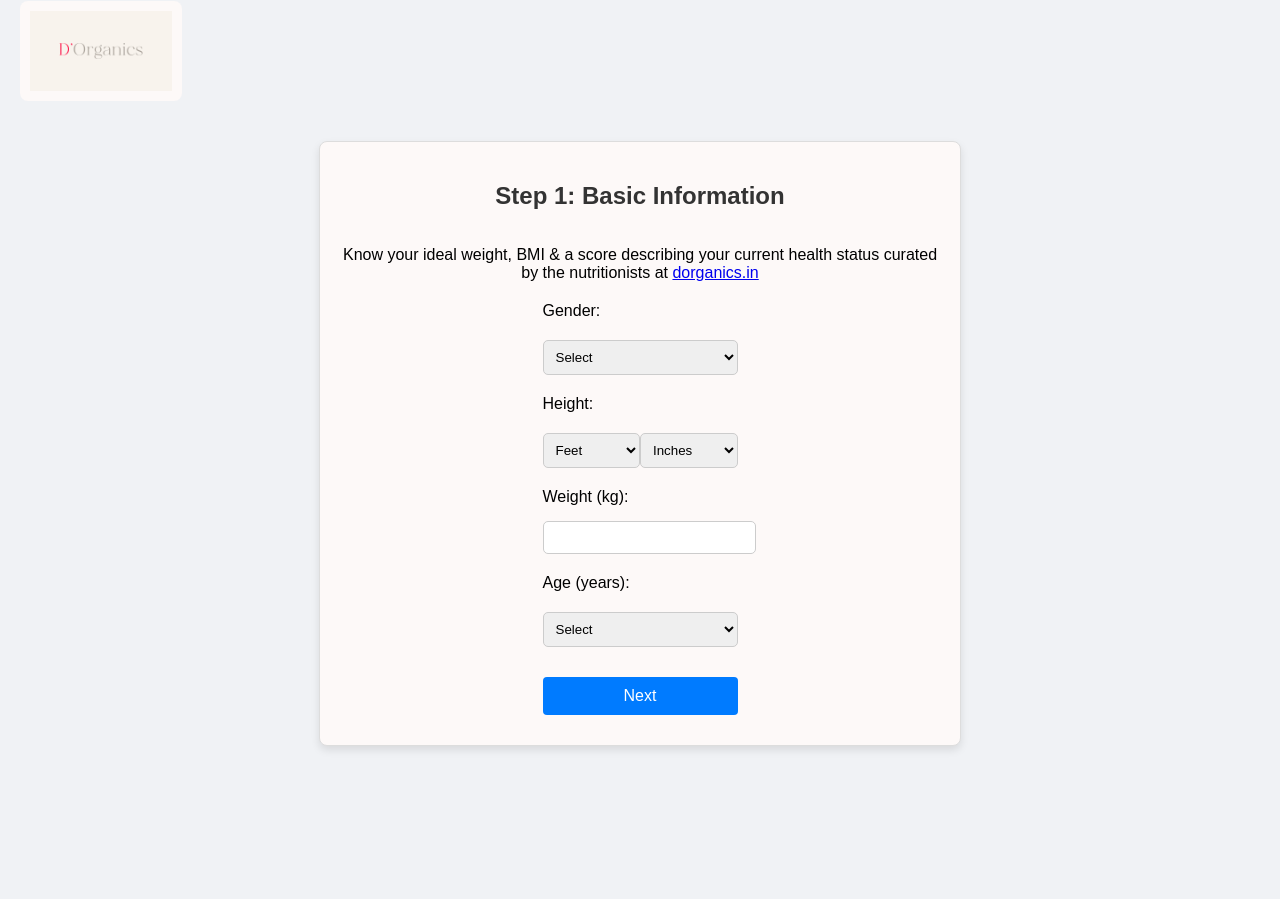
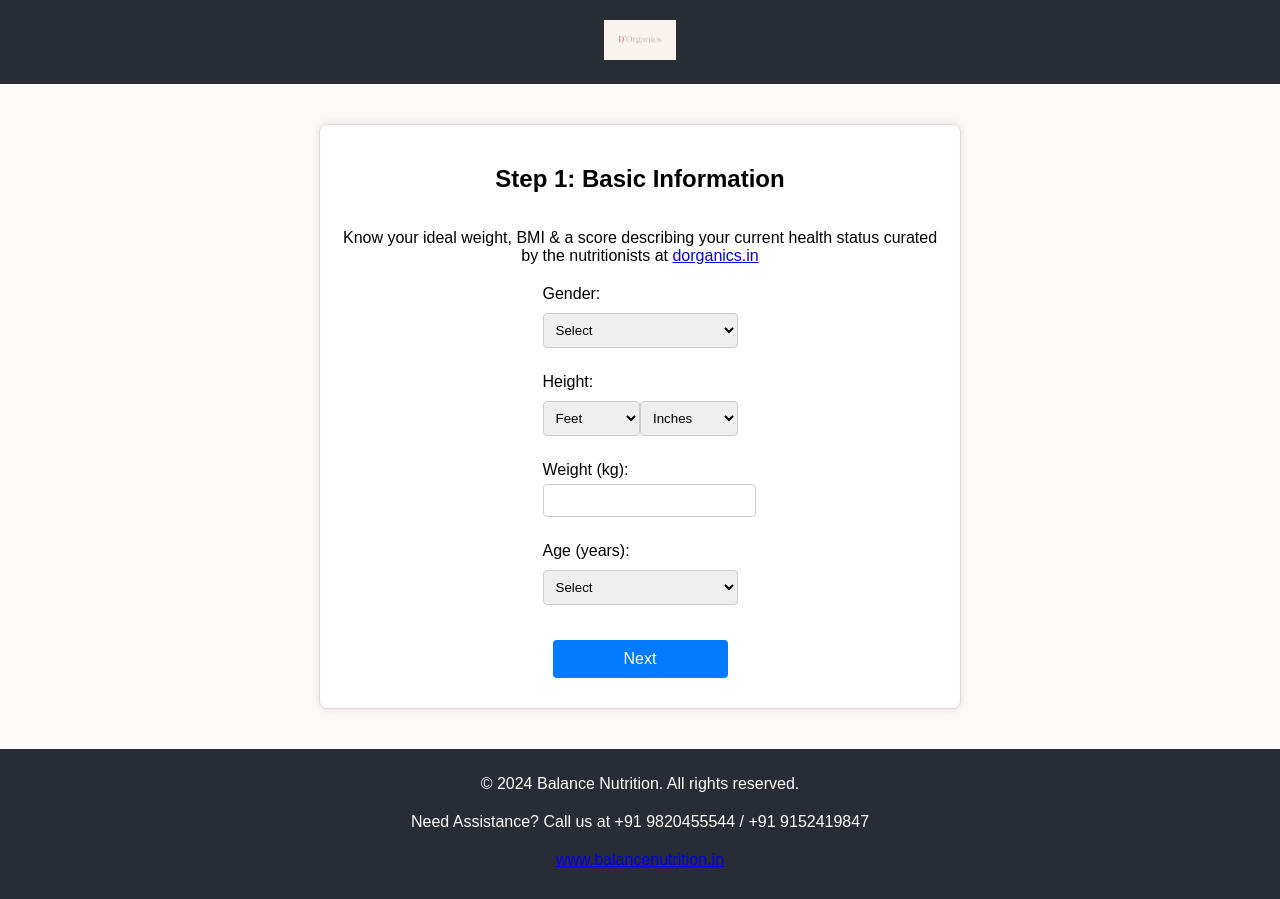
Before and after one commit to faizan842/health-score-app, a React (Create React App) app: page / in a window 1280 px wide. Before the commit the page ends 800 px from the top, so only its background shows below. Built offline with nearby package versions, Linux system fonts and the light colour scheme.

Commit message:
add result

```diff
--- a/src/App.js
+++ b/src/App.js
@@ -4,6 +4,8 @@ import Step2 from './components/Step2';
 import Step3 from './components/Step3';
 import Step4 from './components/Step4';
 import Step5 from './components/Step5';
+import Step6 from './components/Step6';
+import Result from './components/Result';
 import './styles/App.css';
 
 const App = () => {
@@ -32,21 +34,28 @@ const App = () => {
 
   const handleSubmit = () => {
     console.log('Form Data:', formData);
-    alert('Your health score is ready! Check the console for details.');
+    setStep(step + 1);
   };
 
   return (
     <div className="App">
       <header className="App-header">
-        <img src="/images/logo.png" alt="Logo" className="App-logo" /> {/* Add the logo */}
+        <img src="/images/logo.png" alt="Logo" className="App-logo" />
       </header>
       <div className="App-content">
         {step === 1 && <Step1 formData={formData} setFormData={setFormData} nextStep={nextStep} />}
         {step === 2 && <Step2 formData={formData} setFormData={setFormData} nextStep={nextStep} prevStep={prevStep} />}
         {step === 3 && <Step3 formData={formData} setFormData={setFormData} nextStep={nextStep} prevStep={prevStep} />}
         {step === 4 && <Step4 formData={formData} setFormData={setFormData} nextStep={nextStep} prevStep={prevStep} />}
-        {step === 5 && <Step5 formData={formData} setFormData={setFormData} nextStep={handleSubmit} prevStep={prevStep} />}
+        {step === 5 && <Step5 formData={formData} setFormData={setFormData} nextStep={nextStep} prevStep={prevStep} />}
+        {step === 6 && <Step6 formData={formData} setFormData={setFormData} prevStep={prevStep} handleSubmit={handleSubmit} />}
+        {step === 7 && <Result formData={formData} />}
       </div>
+      <footer className="App-footer">
+        <p>&copy; 2024 Balance Nutrition. All rights reserved.</p>
+        <p>Need Assistance? Call us at +91 9820455544 / +91 9152419847</p>
+        <p><a href="https://www.balancenutrition.in" target="_blank" rel="noopener noreferrer">www.balancenutrition.in</a></p>
+      </footer>
     </div>
   );
 };
--- /dev/null
+++ b/src/components/Result.css
@@ -0,0 +1,42 @@
+.result-container {
+    background-color: rgb(253, 249, 248);
+    padding: 20px;
+    border-radius: 8px;
+  }
+
+  .result-container h2 {
+    margin-bottom: 20px;
+  }
+
+  .result-container p {
+    margin-bottom: 10px;
+  }
+
+  .result-container h3 {
+    margin-top: 20px;
+    margin-bottom: 10px;
+  }
+
+  .result-container ul {
+    list-style-type: none;
+    padding: 0;
+  }
+
+  .result-container ul li {
+    margin-bottom: 5px;
+  }
+
+  .result-container table {
+    width: 100%;
+    border-collapse: collapse;
+    margin-top: 20px;
+  }
+
+  .result-container table, th, td {
+    border: 1px solid black;
+  }
+
+  .result-container th, td {
+    padding: 10px;
+    text-align: left;
+  }
--- /dev/null
+++ b/src/components/Result.js
@@ -0,0 +1,95 @@
+import React from 'react';
+import './Result.css'; // Ensure you import the CSS file for styling
+
+const Result = ({ formData }) => {
+  const { weightKg, heightFeet, heightInches } = formData;
+
+  const heightInMeters = ((parseInt(heightFeet) * 12 + parseInt(heightInches)) * 0.0254).toFixed(2);
+  const bmi = (weightKg / (heightInMeters * heightInMeters)).toFixed(2);
+  const idealWeight = (22.5 * (heightInMeters * heightInMeters)).toFixed(1);
+  const weightDifference = (weightKg - idealWeight).toFixed(1);
+  const healthScore = 78; // Example health score
+
+  const bmiCategory = bmi < 18.5 ? "Underweight" :
+                      bmi < 25 ? "NORMAL" :
+                      bmi < 30 ? "Overweight" :
+                      "Obese";
+
+  return (
+    <div className="result-container">
+      <h2>www.balancenutrition.in</h2>
+      <p>Here is an analysis of your weight, health & risk factors.</p>
+      <p>The nutritionists at Balance Nutrition have compiled a report for you with a ‘Unique Health Score’. Take a look :)</p>
+
+      <h3>Your Weight Report</h3>
+      <p>As per your inputs, you are {weightDifference} kg NORMAL.</p>
+      <p>Your current weight is: {weightKg} kg.</p>
+      <p>Your Ideal Body Weight should be: {idealWeight} kg.</p>
+
+      <h3>Your B.M.I Report</h3>
+      <p>As per your inputs, your B.M.I is {bmi} kg/m<sup>2</sup>.</p>
+      <p>As per your B.M.I, you fall in {bmiCategory} Category.</p>
+      <p>*BMI Classification Table</p>
+
+      <h3>Your BN Health Score</h3>
+      <p>Based on the above results, your ‘BN - Health Score’ is: {healthScore}</p>
+      <p>{healthScore >= 90 ? "EXCELLENT" :
+          healthScore >= 71 ? "VERY GOOD" :
+          healthScore >= 51 ? "Can Do Better" :
+          healthScore >= 31 ? "Needs Attention" :
+          "Call Us NOW!"}</p>
+
+      <ul>
+        <li>90-100 : Excellent</li>
+        <li>71-89 : Very Good</li>
+        <li>51-70 : Can Do Better</li>
+        <li>31-50 : Needs Attention</li>
+        <li>0-31 : Call Us NOW!</li>
+      </ul>
+
+      <h3>What Should You Do Now?</h3>
+      <p>Start with a diet & lifestyle plan, even if it is a short-term one. Take a look at <a href="https://www.balancenutrition.in" target="_blank" rel="noopener noreferrer">www.balancenutrition.in</a> & see Programs</p>
+      <p>Drink 12 glasses of water, have only 1 tsp. visible sugar each day, 1 fruit & 1 raw vegetable a day.</p>
+      <p>Speak to our Sr. Counsellor @ 9820455544 / 9152419847 who can help you with a personalized diet plan.</p>
+
+      <h3>Need Assistance?</h3>
+      <p>+91 9820455544 / +91 9152419847</p>
+      <p><a href="https://www.balancenutrition.in" target="_blank" rel="noopener noreferrer">www.balancenutrition.in</a></p>
+
+      <h3>BMI Classification Table</h3>
+      <table>
+        <thead>
+          <tr>
+            <th>Classification</th>
+            <th>BMI</th>
+            <th>Risk of co-morbidities</th>
+          </tr>
+        </thead>
+        <tbody>
+          <tr>
+            <td>Underweight</td>
+            <td>&lt; 18.40</td>
+            <td>Low</td>
+          </tr>
+          <tr>
+            <td>Normal</td>
+            <td>18.50 - 24.99</td>
+            <td>Average</td>
+          </tr>
+          <tr>
+            <td>Overweight</td>
+            <td>25.00 - 29.99</td>
+            <td>Increased</td>
+          </tr>
+          <tr>
+            <td>Obese</td>
+            <td>&gt; 30.00</td>
+            <td>Moderate</td>
+          </tr>
+        </tbody>
+      </table>
+    </div>
+  );
+};
+
+export default Result;
--- /dev/null
+++ b/src/components/Step6.css
@@ -0,0 +1,51 @@
+.step-container {
+    background-color: rgb(253, 249, 248);
+    padding: 20px;
+    border-radius: 8px;
+  }
+
+  .step-container h2 {
+    margin-bottom: 20px;
+  }
+
+  .step-container p {
+    margin-bottom: 20px;
+  }
+
+  .step-container form {
+    display: flex;
+    flex-direction: column;
+  }
+
+  .form-group {
+    margin-bottom: 15px;
+  }
+
+  .step-container label {
+    display: flex;
+    flex-direction: column;
+  }
+
+  .step-container input {
+    padding: 8px;
+    margin-top: 5px;
+  }
+
+  button {
+    margin-right: 10px;
+    padding: 10px 20px;
+    border: none;
+    border-radius: 5px;
+    background-color: #007BFF;
+    color: white;
+    cursor: pointer;
+  }
+
+  button:hover {
+    background-color: #0056b3;
+  }
+
+  button:disabled {
+    background-color: #cccccc;
+    cursor: not-allowed;
+  }
--- /dev/null
+++ b/src/components/Step6.js
@@ -0,0 +1,39 @@
+import React from 'react';
+
+const Step6 = ({ formData, setFormData, prevStep, handleSubmit }) => {
+  return (
+    <div className="step-container">
+      <h2>Step 6: Contact Information</h2>
+      <form>
+        <div className="form-group">
+          <label>Name:</label>
+          <input
+            type="text"
+            value={formData.name}
+            onChange={(e) => setFormData({ ...formData, name: e.target.value })}
+          />
+        </div>
+        <div className="form-group">
+          <label>Email:</label>
+          <input
+            type="email"
+            value={formData.email}
+            onChange={(e) => setFormData({ ...formData, email: e.target.value })}
+          />
+        </div>
+        <div className="form-group">
+          <label>Phone:</label>
+          <input
+            type="text"
+            value={formData.phone}
+            onChange={(e) => setFormData({ ...formData, phone: e.target.value })}
+          />
+        </div>
+        <button type="button" onClick={prevStep}>Back</button>
+        <button type="button" onClick={handleSubmit}>Submit</button>
+      </form>
+    </div>
+  );
+};
+
+export default Step6;
--- a/src/styles/App.css
+++ b/src/styles/App.css
@@ -1,87 +1,76 @@
-/* App.css */
-
 body {
   font-family: Arial, sans-serif;
-  background-color: #f0f2f5;
+  background-color: rgb(253, 249, 248);
   margin: 0;
   padding: 0;
 }
 
-.container {
-  max-width: 600px;
-  margin: 50px auto;
-  padding: 20px;
-  background: #fff;
-  box-shadow: 0 0 10px rgba(0, 0, 0, 0.1);
-  border-radius: 8px;
+.App {
+  display: flex;
+  flex-direction: column;
+  min-height: 100vh;
 }
 
-h2 {
+.App-header {
+  background-color: #282c34;
+  padding: 20px;
+  color: white;
   text-align: center;
-  color: #333;
 }
 
-form {
-  display: flex;
-  flex-direction: column;
+.App-logo {
+  height: 40px;
 }
 
-label {
+.App-content {
+  flex: 1;
+  padding: 20px;
+}
+
+.App-footer {
+  background-color: #282c34;
+  color: white;
+  text-align: center;
+  padding: 10px;
+}
+
+.step-container {
+  background-color: white;
+  padding: 20px;
+  border-radius: 8px;
+  box-shadow: 0 0 10px rgba(0, 0, 0, 0.1);
+  margin-bottom: 20px;
+}
+
+.form-group {
   margin-bottom: 15px;
 }
 
-label select, label input {
+.form-group label {
+  display: block;
+  margin-bottom: 5px;
+}
+
+.form-group input,
+.form-group select {
   width: 100%;
   padding: 8px;
-  margin-top: 5px;
-  border: 1px solid #ddd;
+  border: 1px solid #ccc;
   border-radius: 4px;
 }
 
 button {
-  padding: 10px 20px;
-  margin: 10px 0;
+  padding: 10px 15px;
   border: none;
   border-radius: 4px;
   cursor: pointer;
 }
 
-button[type="button"] {
-  background-color: #007bff;
-  color: white;
+button:hover {
+  background-color: #ddd;
 }
 
-button[type="button"]:hover {
-  background-color: #0056b3;
+button:disabled {
+  background-color: #f5f5f5;
+  cursor: not-allowed;
 }
-
-button[type="submit"] {
-  background-color: #28a745;
-  color: white;
-}
-
-button[type="submit"]:hover {
-  background-color: #218838;
-}
-
-button[type="button"]:nth-child(2) {
-  background-color: #6c757d;
-  color: white;
-}
-
-button[type="button"]:nth-child(2):hover {
-  background-color: #5a6268;
-}
-
-.App-header {
-  display: flex;
-  padding: 20px;
-  margin-top: -1.5%;
-}
-
-.App-logo {
-  height: 80px;
-  background-color: rgb(253, 249, 248); /* Add the background color */
-  padding: 10px; /* Optional: Add padding if needed */
-  border-radius: 8px; /* Optional: Add border radius if needed */
-}
```
